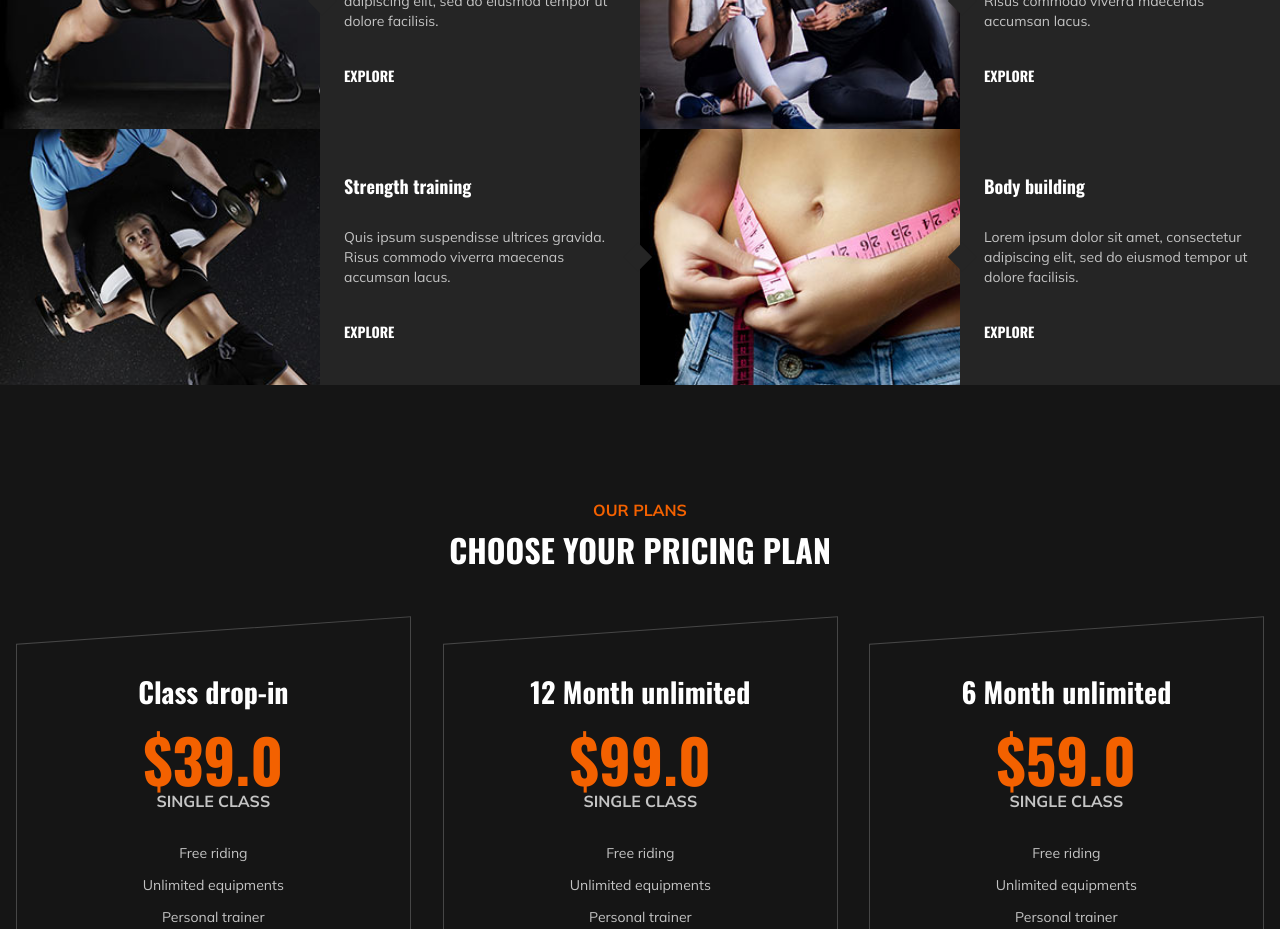
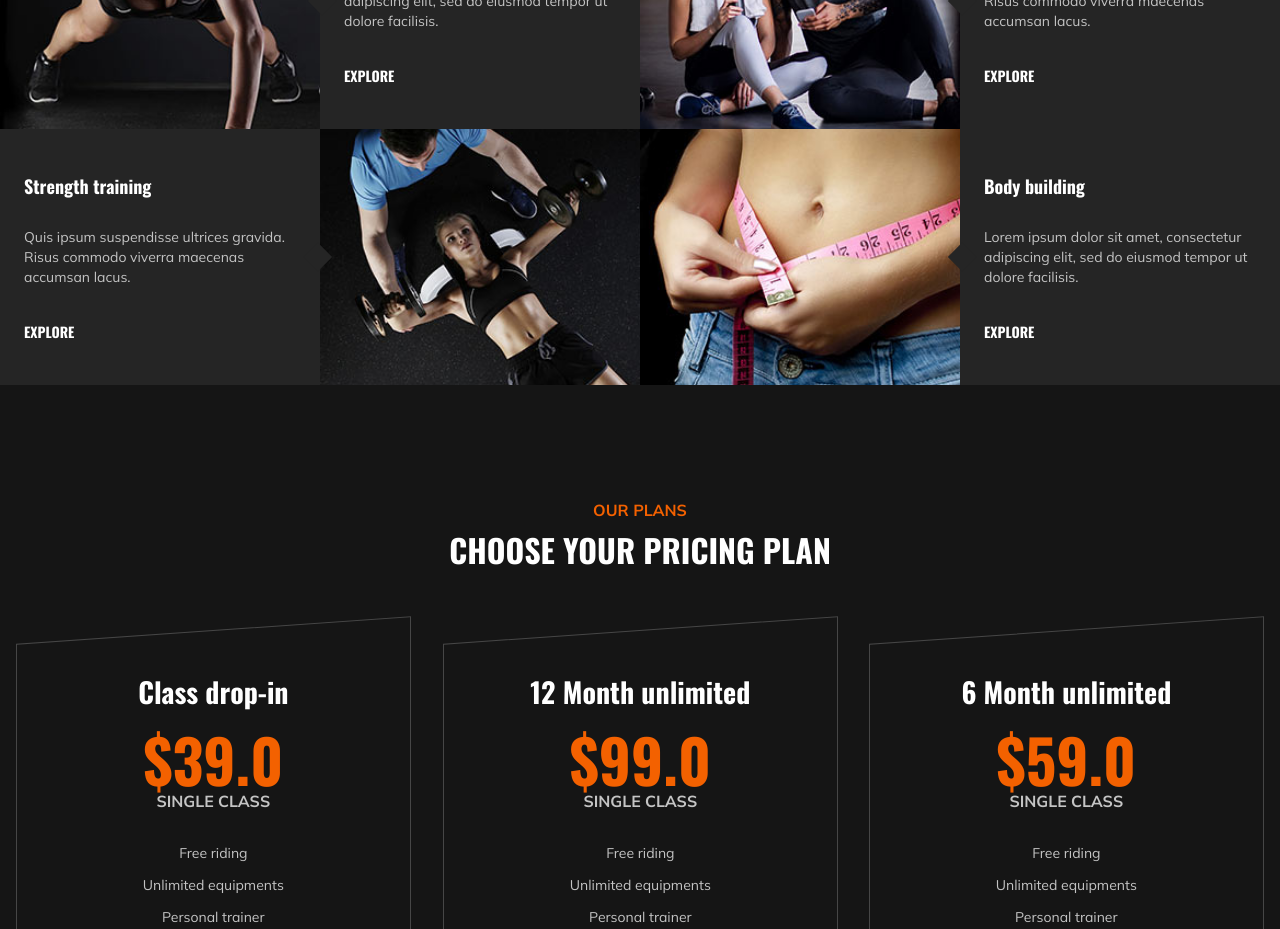
Before and after one commit to felipe-muner/podium-gym, a Next.js app: page /pricing in a window 1280 px wide. Shown: the part 1000-1929 px from the top of the page. Built offline with nearby package versions, Linux system fonts and the light colour scheme.

Commit message:
feat: one more step

```diff
--- a/components/WhatWeDo/WhatWeDo.tsx
+++ b/components/WhatWeDo/WhatWeDo.tsx
@@ -35,7 +35,8 @@ const WhatWeDo: React.FC = () => {
           {services.map((service, index) => (
             <div
               key={index}
-              className={`flex ${index % 2 === 0 ? "md:flex-row" : "md:flex-row"} flex-col items-center`}
+              className={`flex ${index === 2 ? "md:flex-row-reverse" : "md:flex-row"
+                } flex-col items-center`}
             >
               <div className="overflow-hidden h-64 w-full md:w-1/2">
                 <img
@@ -44,7 +45,7 @@ const WhatWeDo: React.FC = () => {
                   className="w-full h-full object-cover"
                 />
               </div>
-              <div className={`bg-[#252525] p-6 text-white relative h-64 w-full md:w-1/2 flex flex-col justify-evenly`}>
+              <div className="bg-[#252525] p-6 text-white relative h-64 w-full md:w-1/2 flex flex-col justify-evenly">
                 <h4 className="text-lg font-semibold mb-2">{service.title}</h4>
                 <p className="text-sm mb-4 text-brand-gray-light font-mulish">
                   {service.description}
@@ -56,9 +57,8 @@ const WhatWeDo: React.FC = () => {
                   Explore
                 </a>
                 <div
-                  className={`absolute top-1/2 transform -translate-y-1/2 w-5 h-5 bg-[#252525] rotate-45 ${
-                    index === 0 ? "-left-2" : index % 2 === 0 ? "-right-2" : "-left-2"
-                  }`}
+                  className={`absolute top-1/2 transform -translate-y-1/2 w-5 h-5 bg-[#252525] rotate-45 ${index === 2 ? "-right-2" : index === 0 ? "-left-2" : index % 2 === 0 ? "-right-2" : "-left-2"
+                    }`}
                 ></div>
               </div>
             </div>
```
